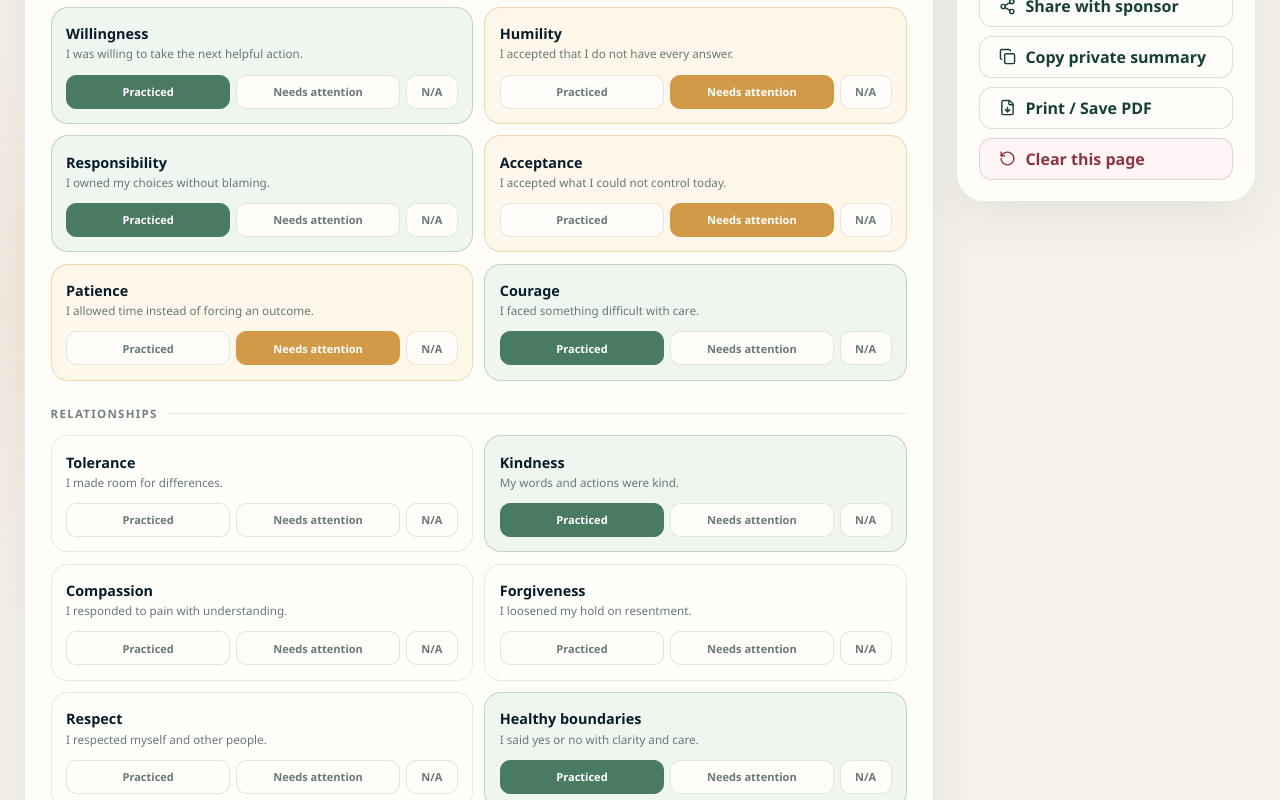
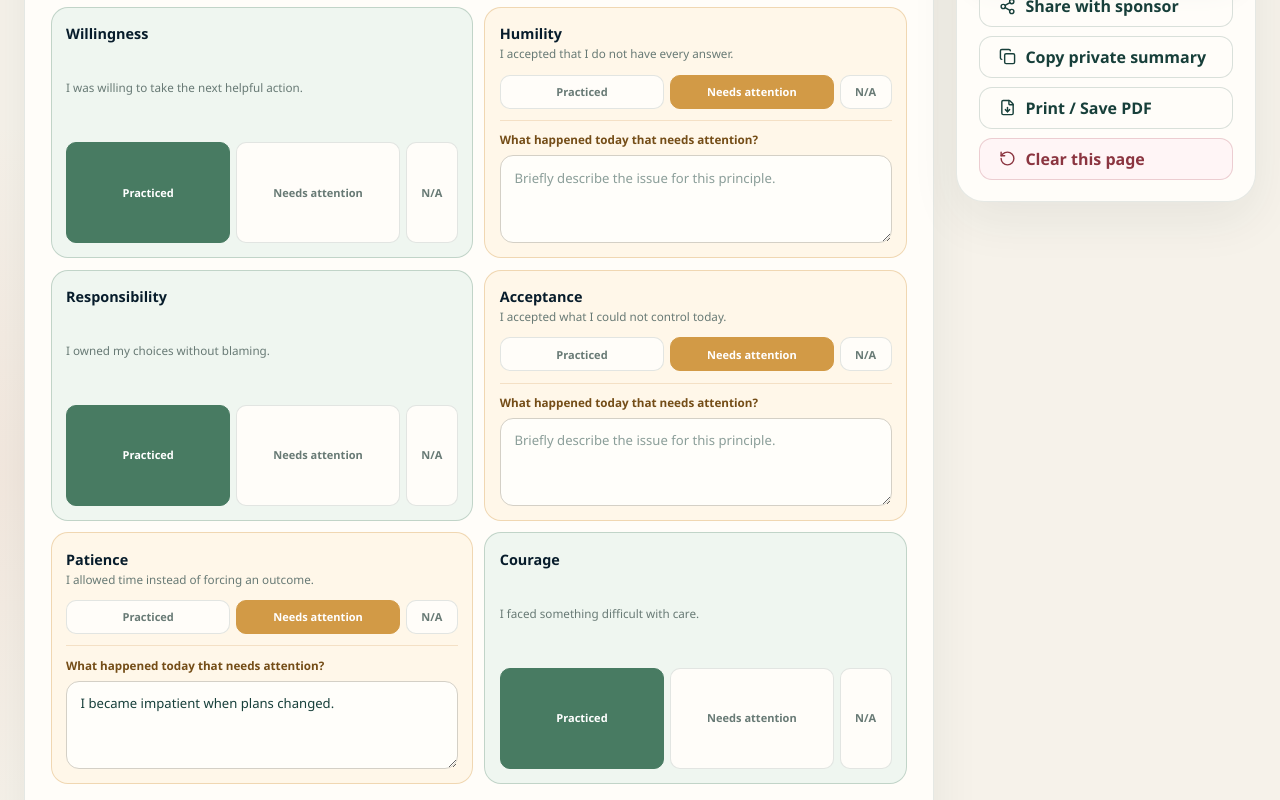
Before and after one commit to sakoebrahamian/recoveryinventory.com, a Next.js app: page /demo in a window 1280 px wide. Shown: the part 1280-2080 px from the top of the page. Built offline with nearby package versions, Linux system fonts and the light colour scheme.

Commit message:
Add notes for Step 10 attention items

```diff
--- a/components/recovery/inventory-export.tsx
+++ b/components/recovery/inventory-export.tsx
@@ -93,6 +93,7 @@ function Step10Print({ data }: { data: Step10Data }) {
             <div className="inventory-print-principles">
               {matching.map((principle) => {
                 const state = data.states[principle.id];
+                const attentionNote = state === "attention" ? data.attentionNotes?.[principle.id]?.trim() : "";
                 const stateLabel = state === "practiced"
                   ? t("Practiced", "تمرین کردم")
                   : state === "attention"
@@ -103,6 +104,12 @@ function Step10Print({ data }: { data: Step10Data }) {
                     <span className={`inventory-print-state is-${state}`}>{stateLabel}</span>
                     <strong>{language === "fa" ? principle.fa : language === "es" ? principle.es : principle.en}</strong>
                     <p>{language === "fa" ? principle.promptFa : language === "es" ? principle.promptEs : principle.promptEn}</p>
+                    {attentionNote && (
+                      <div className="inventory-print-attention-note">
+                        <strong>{t("What happened today that needs attention?", "امروز چه اتفاقی افتاد که نیاز به توجه دارد؟")}</strong>
+                        <p>{attentionNote}</p>
+                      </div>
+                    )}
                   </div>
                 );
               })}
--- a/components/recovery/step10-inventory.tsx
+++ b/components/recovery/step10-inventory.tsx
@@ -15,6 +15,7 @@ type Step10Data = {
   date: string;
   mood: string;
   states: Record<string, PrincipleState | undefined>;
+  attentionNotes: Record<string, string | undefined>;
   highlights: string;
   attention: string;
   amends: string;
@@ -52,6 +53,9 @@ export function Step10Inventory({ demo = false, initialData, onSave, onExport, o
     date: initialData?.date ?? todayIso(),
     mood: initialData?.mood ?? "steady",
     states: initialData?.states ?? (demo ? demoStates : {}),
+    attentionNotes: initialData?.attentionNotes ?? (demo ? {
+      patience: t("I became impatient when plans changed.", "وقتی برنامه‌ها تغییر کرد بی‌صبر شدم."),
+    } : {}),
     highlights: initialData?.highlights ?? (demo ? t("I paused before answering a difficult message and asked for help when I needed it.", "پیش از پاسخ به یک پیام دشوار مکث کردم و وقتی نیاز داشتم کمک خواستم.") : ""),
     attention: initialData?.attention ?? (demo ? t("I became impatient when plans changed.", "وقتی برنامه‌ها تغییر کرد بی‌صبر شدم.") : ""),
     amends: initialData?.amends ?? "",
@@ -71,9 +75,21 @@ export function Step10Inventory({ demo = false, initialData, onSave, onExport, o
   }, [data.states]);
 
   function setPrinciple(id: string, state: PrincipleState) {
+    setData((current) => {
+      const attentionNotes = { ...current.attentionNotes };
+      if (state !== "attention") delete attentionNotes[id];
+      return {
+        ...current,
+        states: { ...current.states, [id]: state },
+        attentionNotes,
+      };
+    });
+  }
+
+  function setAttentionNote(id: string, value: string) {
     setData((current) => ({
       ...current,
-      states: { ...current.states, [id]: state },
+      attentionNotes: { ...current.attentionNotes, [id]: value },
     }));
   }
 
@@ -90,6 +106,13 @@ export function Step10Inventory({ demo = false, initialData, onSave, onExport, o
       .filter((principle) => data.states[principle.id] === "attention")
       .map((principle) => language === "fa" ? principle.fa : language === "es" ? principle.es : principle.en)
       .join(", ");
+    const attentionDetails = principles.flatMap((principle) => {
+      if (data.states[principle.id] !== "attention") return [];
+      const note = data.attentionNotes[principle.id]?.trim();
+      if (!note) return [];
+      const name = language === "fa" ? principle.fa : language === "es" ? principle.es : principle.en;
+      return [`- ${name}: ${note}`];
+    });
 
     return [
       t("Step 10 Daily Inventory", "ترازنامه روزانه گام دهم"),
@@ -97,6 +120,7 @@ export function Step10Inventory({ demo = false, initialData, onSave, onExport, o
       "",
       `${t("Principles practiced", "اصول تمرین‌شده")}: ${practiced || "—"}`,
       `${t("Needs attention", "نیازمند توجه")}: ${attention || "—"}`,
+      ...(attentionDetails.length > 0 ? [`${t("Attention details", "توضیحات موارد نیازمند توجه")}:`, ...attentionDetails] : []),
       `${t("What went well", "موارد خوب امروز")}: ${data.highlights || "—"}`,
       `${t("What needs attention", "موارد نیازمند توجه")}: ${data.attention || "—"}`,
       `${t("Amends or apology", "جبران یا عذرخواهی")}: ${data.amends || "—"}`,
@@ -149,6 +173,7 @@ export function Step10Inventory({ demo = false, initialData, onSave, onExport, o
       date: todayIso(),
       mood: "steady",
       states: {},
+      attentionNotes: {},
       highlights: "",
       attention: "",
       amends: "",
@@ -217,6 +242,21 @@ export function Step10Inventory({ demo = false, initialData, onSave, onExport, o
                           {language === "en" ? "N/A" : t("Not applicable", "کاربرد ندارد")}
                         </button>
                       </div>
+                      {state === "attention" && (
+                        <div className="principle-attention-note">
+                          <label htmlFor={`attention-note-${principle.id}`}>
+                            {t("What happened today that needs attention?", "امروز چه اتفاقی افتاد که نیاز به توجه دارد؟")}
+                          </label>
+                          <textarea
+                            id={`attention-note-${principle.id}`}
+                            className="form-textarea"
+                            value={data.attentionNotes[principle.id] ?? ""}
+                            onChange={(event) => setAttentionNote(principle.id, event.target.value)}
+                            placeholder={t("Briefly describe the issue for this principle.", "موضوع مربوط به این اصل را کوتاه توضیح دهید.")}
+                            rows={3}
+                          />
+                        </div>
+                      )}
                     </article>
                   );
                 })}
--- a/lib/translations-es.ts
+++ b/lib/translations-es.ts
@@ -14,7 +14,9 @@ export const spanishTranslations: Record<string, string> = {
   "Anonymous accounts": "Cuentas anónimas",
   "Anonymous or email": "Anónima o con correo",
   "Anonymous or email account": "Cuenta anónima o con correo",
+  "Attention details": "Detalles que necesitan atención",
   "Both options include the same private membership features.": "Ambas opciones incluyen las mismas funciones privadas de la membresía.",
+  "Briefly describe the issue for this principle.": "Describe brevemente el problema relacionado con este principio.",
   "Can I choose between an anonymous account and an email account?": "¿Puedo elegir entre una cuenta anónima y una cuenta con correo electrónico?",
   "Check your email": "Revisa tu correo",
   "Choose anonymous or email access": "Elige acceso anónimo o por correo",
@@ -77,6 +79,7 @@ export const spanishTranslations: Record<string, string> = {
   "We sent a six-digit code.": "Enviamos un código de seis dígitos.",
   "We sent a six-digit sign-in code.": "Enviamos un código de inicio de sesión de seis dígitos.",
   "Will I lose my progress if I add email later?": "¿Perderé mi progreso si añado un correo más adelante?",
+  "What happened today that needs attention?": "¿Qué ocurrió hoy que necesita atención?",
   "You can add an email later without losing your inventories or membership.": "Puedes añadir un correo más adelante sin perder tus inventarios ni tu membresía.",
   "You can sign in with an emailed code. If this began as an anonymous account, your original recovery code still works too.": "Puedes iniciar sesión con un código enviado por correo. Si esta cuenta comenzó como anónima, tu código de recuperación original también seguirá funcionando.",
   "Your choice": "Tu elección",
```
Also changed, not shown: app/globals.css.
